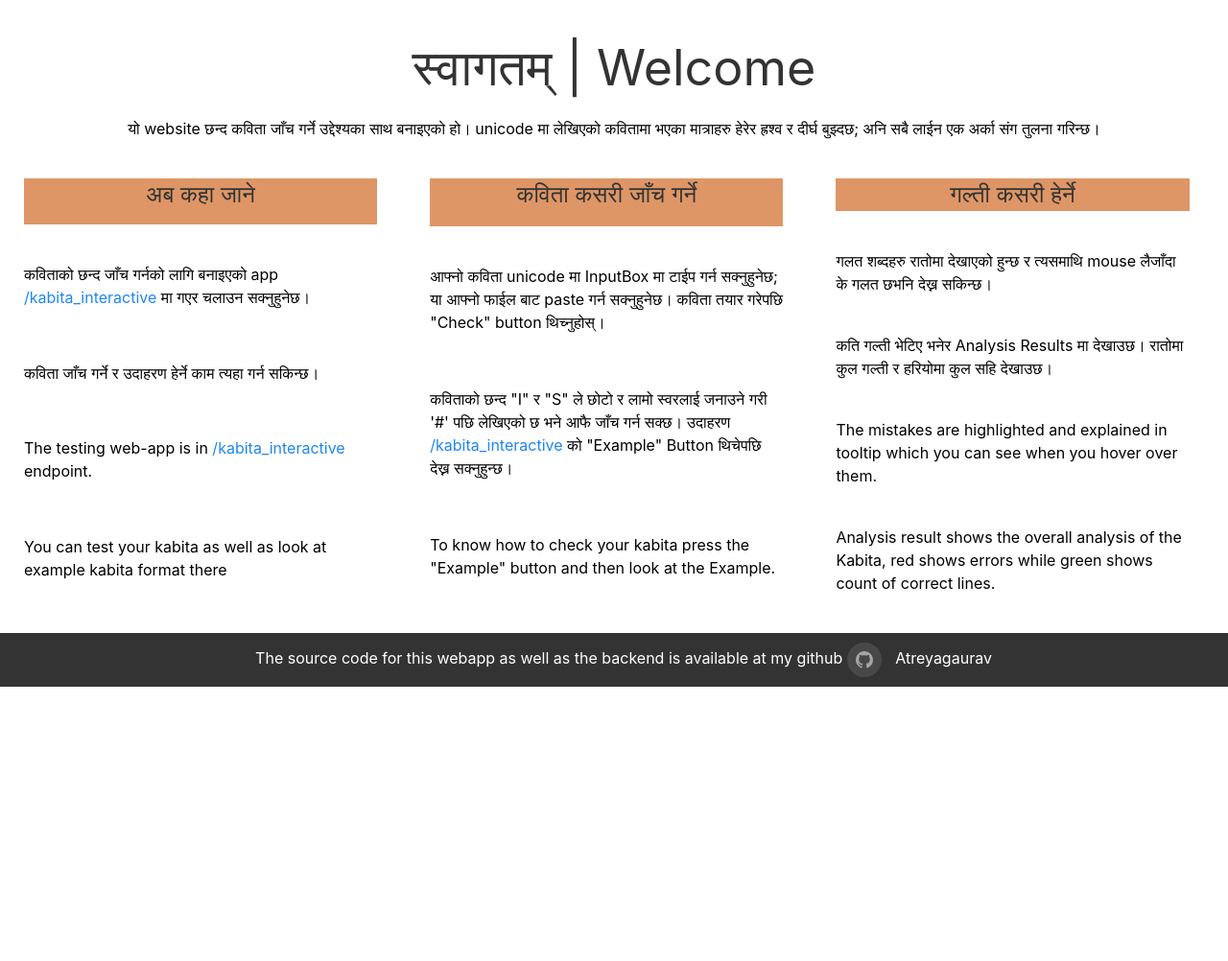
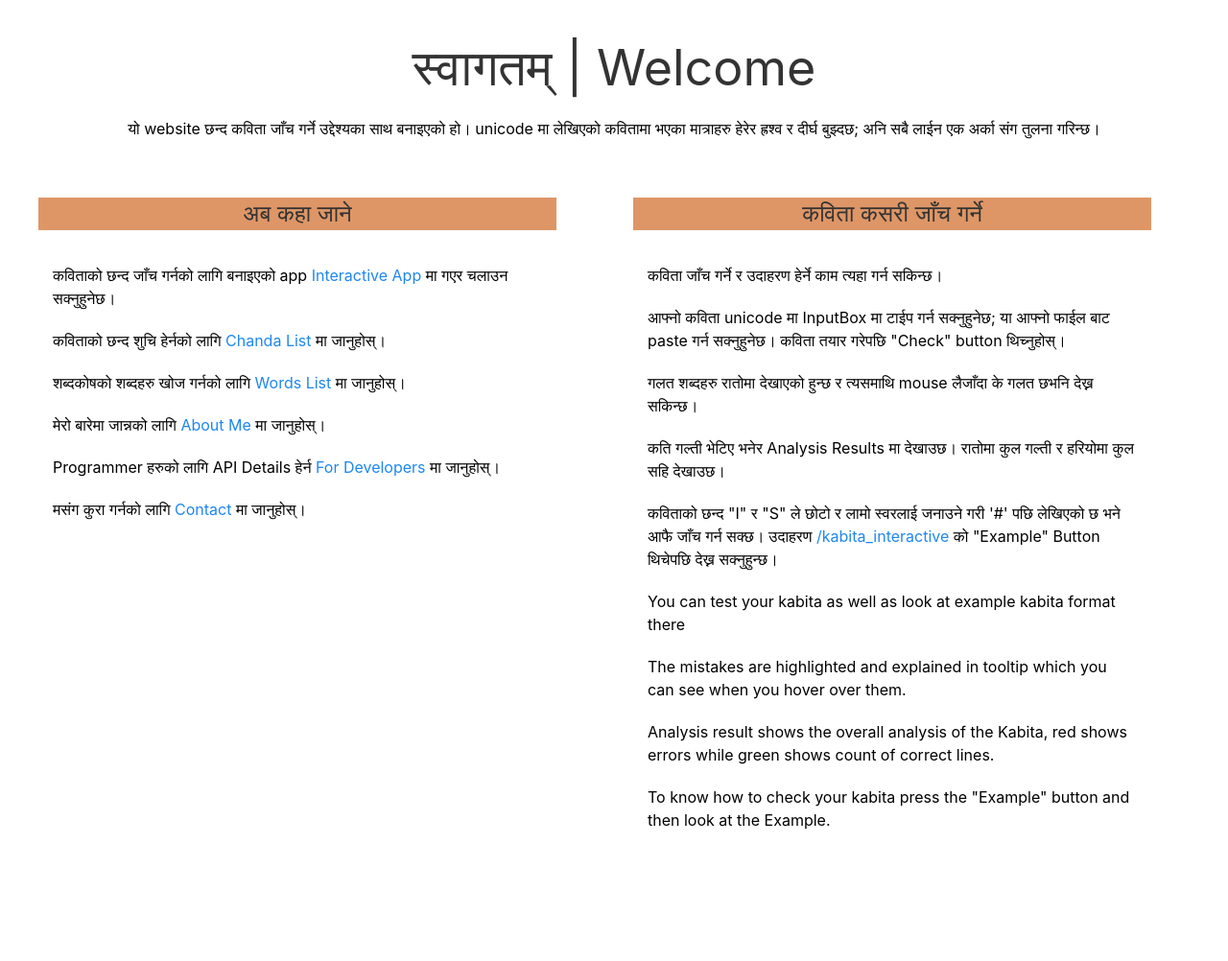
Before and after one commit to Atreyagaurav/kabita-check, a Flask app: page /home in a window 1280 px wide. Shown: the part 80-1082 px from the top of the page at 96% size. Before the commit the page ends 796 px from the top, so only its background shows below. Run offline with Flask 2, Linux system fonts and the light colour scheme; some libraries are stand-ins or nearby versions.

Commit message:
Minor: Changes in html templates

```diff
--- a/app/dictionary.py
+++ b/app/dictionary.py
@@ -10,7 +10,6 @@ def wordlist(rule=None, word=None):
         matches = reader
         if rule:
             rule = rule.upper()
-            print(f"Rule={rule}")
             if rule[0] == '-':
                 def filter_fun(row): return row[-1].endswith(rule[1:])
             elif rule[-1] == '-':
@@ -20,7 +19,6 @@ def wordlist(rule=None, word=None):
             matches = filter(filter_fun, matches)
 
         if word:
-            print(f"Start={word}")
             if word[0] == '-':
                 def filter_fun(row): return row[0].endswith(word[1:])
             elif word[-1] == '-':
--- a/app/templates/browse_chanda.html
+++ b/app/templates/browse_chanda.html
@@ -35,9 +35,9 @@
 	<ul class="js-filter uk-child-width-1-3@s uk-child-width-1-4@m uk-grid-small uk-grid-match" uk-grid="masonry: true">
 	    {% for chanda in all_chandas %}
 	    <li class="index-{{chanda.name[0]}} index2-{{chanda.length}}">
-		<div class="uk-card uk-card-large">
+		<div class="uk-card uk-card-large uk-card-hover chanda-card">
 		    <!-- <h4 class="uk-card-title">{{name}}</h4> -->
-		    <div class="chanda-card">
+		    <div>
 			<span class="uk-label alignleft">{{chanda.length}}</span>
 			<b class="aligncenter">{{chanda.name}}</b>:
 			<span class="alignright">{{chanda.gans}}</span><br />
--- a/app/templates/developers.html
+++ b/app/templates/developers.html
@@ -6,6 +6,7 @@ Developers
 {% block body %}
 <div class="uk-padding">
     <h3>Informations for Programmers/Developers</h3>
+    <p>The source code for this webapp as well as the backend is available at my github <a href="https://github.com/Atreyagaurav/kabita-check/"><span class="uk-icon-button uk-margin-small-right" uk-icon="github"></span> Atreyagaurav</a> </p>
     The API is available in /api endpoint, right now these are the only endpoints available, I'll add more as I develop them.
     <ul class="uk-list uk-list-large">
 	<li>The API for checking chanda is available in <strong>/api/check</strong> endpoint.<br />
--- a/app/templates/home.html
+++ b/app/templates/home.html
@@ -4,29 +4,36 @@ Welcome
 {% endblock %}
 
 {% block body %}
+<div class="uk-padding">
     <h2 class="uk-heading-small" style="text-align: center;">स्वागतम् | Welcome</h2>
     <div style="text-align: center;">यो website छन्द कविता जाँच गर्ने उद्देश्यका साथ बनाइएको हो। unicode मा लेखिएको कवितामा भएका मात्राहरु हेरेर ह्रश्व र दीर्घ बुझ्दछ; अनि सबै लाईन एक अर्का संग तुलना गरिन्छ।</div>
 
-	<div class="uk-child-width-1-3@l uk-grid-small uk-grid-match uk-margin-small-left" uk-grid>
-	    <div class="uk-card uk-card-mute uk-card-body">
+    <div class="uk-child-width-1-2@l uk-grid uk-margin" uk-grid>
+	<div class="uk-card uk-card-body uk-padding">
 	    <h3 class="uk-card-title">अब कहा जाने</h3>
-		    <p>कविताको छन्द जाँच गर्नको लागि बनाइएको app <a href="/kabita_interactive">/kabita_interactive</a> मा गएर चलाउन सक्नुहुनेछ।</p>
+	    <div class="uk-padding-small">
+		<p>कविताको छन्द जाँच गर्नको लागि बनाइएको app <a href="/kabita_interactive">Interactive App</a> मा गएर चलाउन सक्नुहुनेछ।</p>
+		<p>कविताको छन्द शुचि हेर्नको लागि <a href="/browse_chanda">Chanda List</a> मा जानुहोस्।</p>
+		<p>शब्दकोषको शब्दहरु खोज गर्नको लागि <a href="/browse_words">Words List</a> मा जानुहोस्।</p>
+		<p>मेरो बारेमा जान्नको लागि <a href="/about">About Me</a> मा जानुहोस्।</p>
+		<p>Programmer हरुको लागि API Details हेर्न <a href="/developers">For Developers</a> मा जानुहोस्।</p>
+		<p>मसंग कुरा गर्नको लागि <a href="/contact">Contact</a> मा जानुहोस्।</p>
+	    </div>
+	</div>
+	<div class="uk-card uk-card-body uk-padding">
+	    <h3 class="uk-card-title">कविता कसरी जाँच गर्ने</h3>
+	    <div class="uk-padding-small">
 		<p>कविता जाँच गर्ने र उदाहरण हेर्ने काम त्यहा गर्न सकिन्छ।</p>
-		    <p>The testing web-app is in <a href="/kabita_interactive">/kabita_interactive</a> endpoint.</p>
-		    <p>You can test your kabita as well as look at example kabita format there</p>
-		</div>
-		<div class="uk-card uk-card-mute uk-card-body">
-		    <h3 class="uk-card-title">कविता कसरी जाँच गर्ने</h3>
-		    <p>आफ्नो कविता unicode मा InputBox मा टाईप गर्न सक्नुहुनेछ; या आफ्नो फाईल बाट paste गर्न सक्नुहुनेछ। कविता तयार गरेपछि "Check" button थिच्नुहोस्।
-		    <p>कविताको छन्द "I" र "S" ले छोटो र लामो स्वरलाई जनाउने गरी '#' पछि लेखिएको छ भने आफै जाँच गर्न सक्छ। उदाहरण <a href="/kabita_interactive">/kabita_interactive</a> को "Example" Button थिचेपछि देख्न सक्नुहुन्छ।</p>
-		    <p>To know how to check your kabita press the "Example" button and then look at the Example.
-		</div>
-		<div class="uk-card uk-card-mute uk-card-body">
-		    <h3 class="uk-card-title">गल्ती कसरी हेर्ने</h3>
+		<p>आफ्नो कविता unicode मा InputBox मा टाईप गर्न सक्नुहुनेछ; या आफ्नो फाईल बाट paste गर्न सक्नुहुनेछ। कविता तयार गरेपछि "Check" button थिच्नुहोस्।</p>
 		<p>गलत शब्दहरु रातोमा देखाएको हुन्छ र त्यसमाथि mouse लैजाँदा के गलत छभनि देख्न सकिन्छ।</p>
 		<p>कति गल्ती भेटिए भनेर Analysis Results मा देखाउछ। रातोमा कुल गल्ती र हरियोमा कुल सहि देखाउछ।</p>
+		<p>कविताको छन्द "I" र "S" ले छोटो र लामो स्वरलाई जनाउने गरी '#' पछि लेखिएको छ भने आफै जाँच गर्न सक्छ। उदाहरण <a href="/kabita_interactive">/kabita_interactive</a> को "Example" Button थिचेपछि देख्न सक्नुहुन्छ।</p>
+		<p>You can test your kabita as well as look at example kabita format there</p>
 		<p>The mistakes are highlighted and explained in tooltip which you can see when you hover over them.</p>
 		<p>Analysis result shows the overall analysis of the Kabita, red shows errors while green shows count of correct lines.</p>
+		<p>To know how to check your kabita press the "Example" button and then look at the Example.</p>
+	    </div>
+	</div>
     </div>
 </div>
 {% endblock %}
--- a/app/templates/layout.html
+++ b/app/templates/layout.html
@@ -50,9 +50,9 @@
 	    </div>
 	</header>
 	{% block body %}{% endblock %}
-	<footer class="uk-background-secondary uk-light main-footer">
-	    The source code for this webapp as well as the backend is available at my github <a href="https://github.com/Atreyagaurav/kabita-check/"><span class="uk-icon-button uk-margin-small-right" uk-icon="github"></span> Atreyagaurav</a>
-	</footer>
+	<!-- <footer class="uk-background-secondary uk-light main-footer">
+	     The source code for this webapp as well as the backend is available at my github <a href="https://github.com/Atreyagaurav/kabita-check/"><span class="uk-icon-button uk-margin-small-right" uk-icon="github"></span> Atreyagaurav</a>
+	     </footer> -->
 	{% block js %}{% endblock %}
     </body>
 </html>
```
Lines whose indentation alone changed are shown as unchanged.
